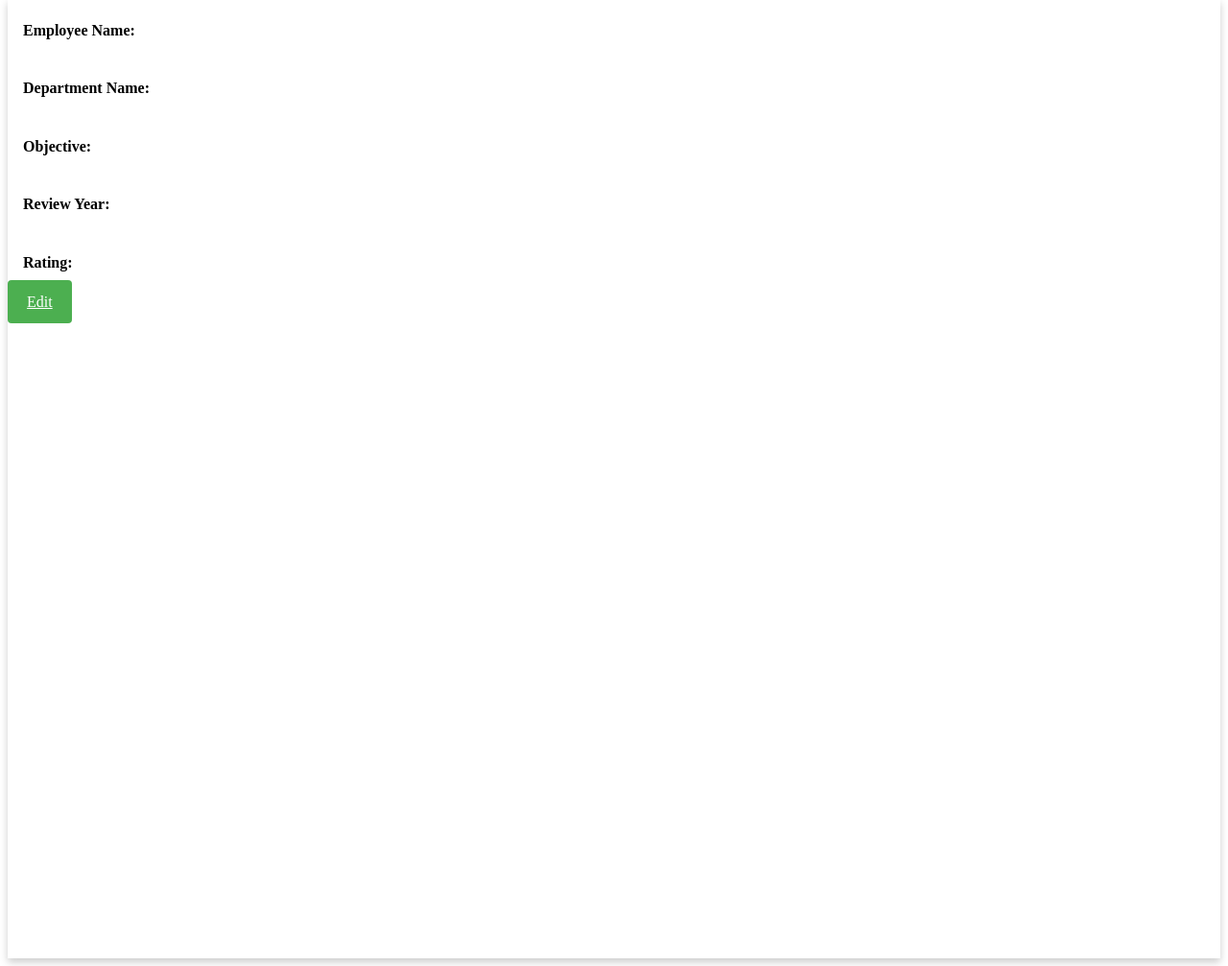
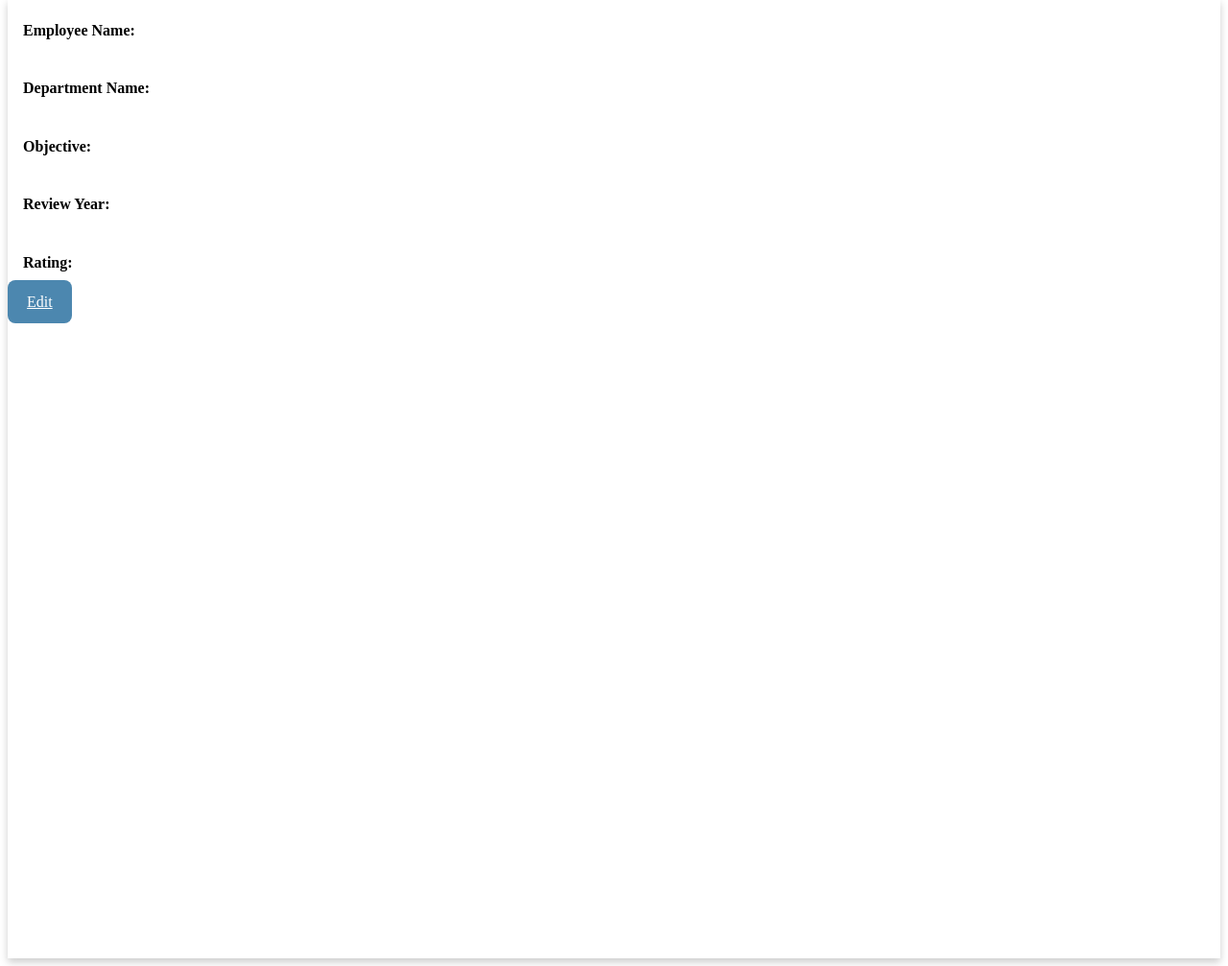
Before and after one commit to siewwoon/fs104_django_appraisal_management, a Django app: template fs104/appraisal/templates/appraisaldetail.html in a window 1280 px wide. Shown: the part 60-1067 px from the top of the page at 96% size. Run offline with Django 3.2, Linux system fonts and the light colour scheme; the template is opened without the code that fills it, so the values that code supplies are empty.

Commit message:
change of background color

```diff
--- a/fs104/appraisal/templates/appraisaldetail.html
+++ b/fs104/appraisal/templates/appraisaldetail.html
@@ -29,13 +29,13 @@ p{
 }
 .dtlbtn{
       width: 70px;
-  background-color: #4CAF50;
+  background-color: #4c87af;
   height: 100px;
   color: white;
   padding: 14px 20px;
   margin: 8px 0;
   border: none;
-  border-radius: 4px;
+  border-radius: 8px;
   cursor: pointer;
 }
 .item{
```
